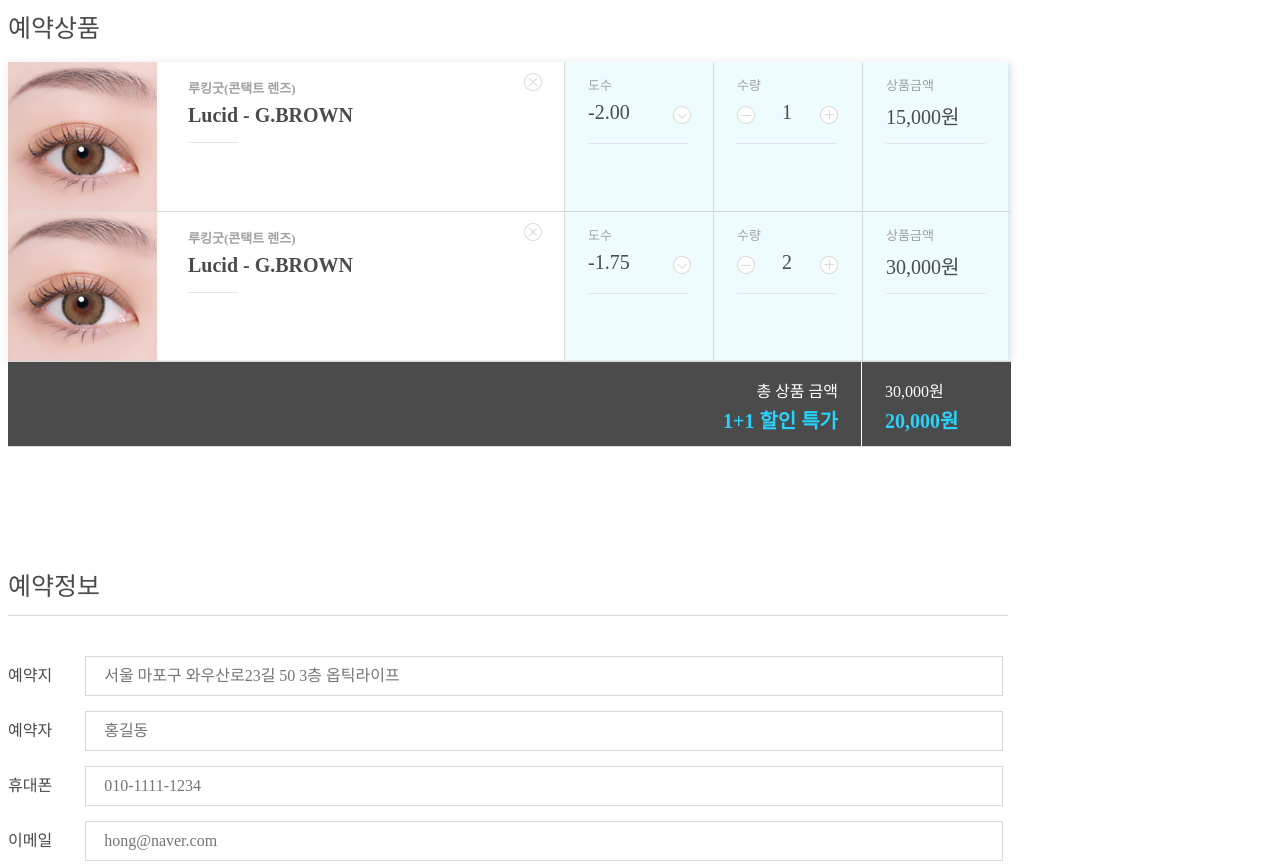
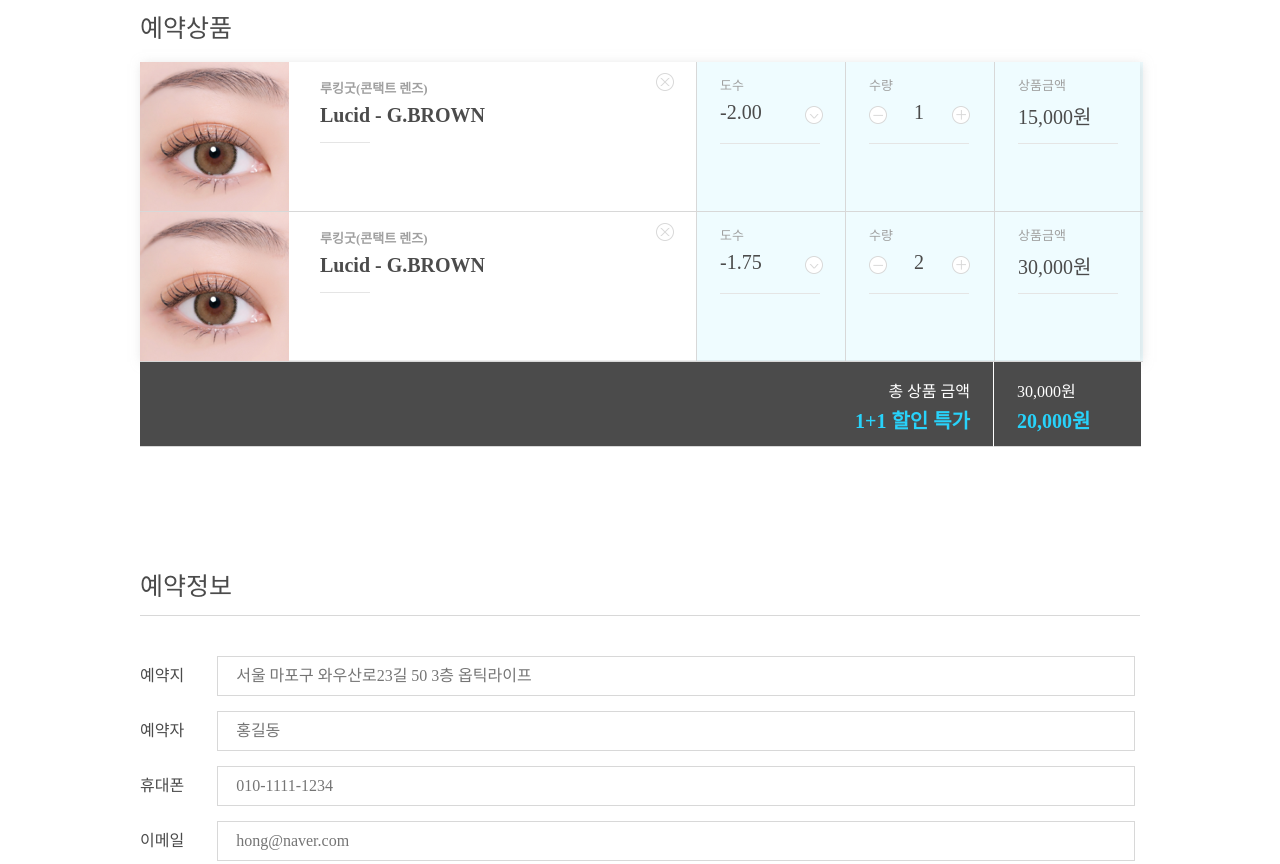
Before and after one commit to sebastianrcnt/lookingood, a plain HTML site: page checkout.html in a window 1280 px wide. Shown: the top 864 px of the page. Drawn offline with Linux system fonts and the light colour scheme; a web font is replaced by a local one.

Commit message:
Update checkout.css

```diff
--- a/checkout.css
+++ b/checkout.css
@@ -1,8 +1,7 @@
 /* General */
-div.wrapper {
-  clear:both;
-  min-width:1000px;
-  margin:auto;
+div.wrapper>div {
+  margin-left:auto;
+  margin-right:auto;
 }
 
 .areatitle {
@@ -31,6 +30,7 @@ div.wrapper {
 .area1 {
   width: 1000px;
   margin-bottom: 94px;
+
 }
 
 .area1 .grid-container {
@@ -211,9 +211,14 @@ div.totalright {
   grid-column-start: 1;
   grid-column-end: 5;
   height: 84px;
-
   text-align: right;
   vertical-align: top;
+}
+
+.area1 .totalright {
+  grid-column-start:5;
+  grid-column-end:6;
+  width:147px;
 }
 
 .area1 .label4 {
@@ -332,6 +337,7 @@ div.totalright {
 
 .area3 {
   margin-top: 77px;
+  width:1000px;
   position:relative;
 }
 
```
